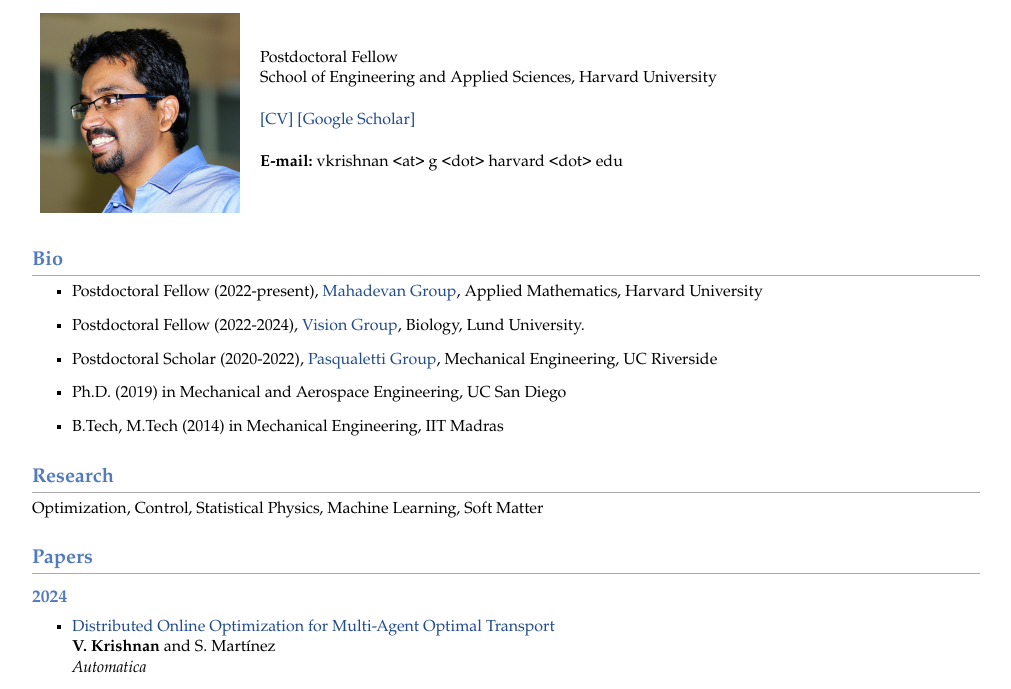
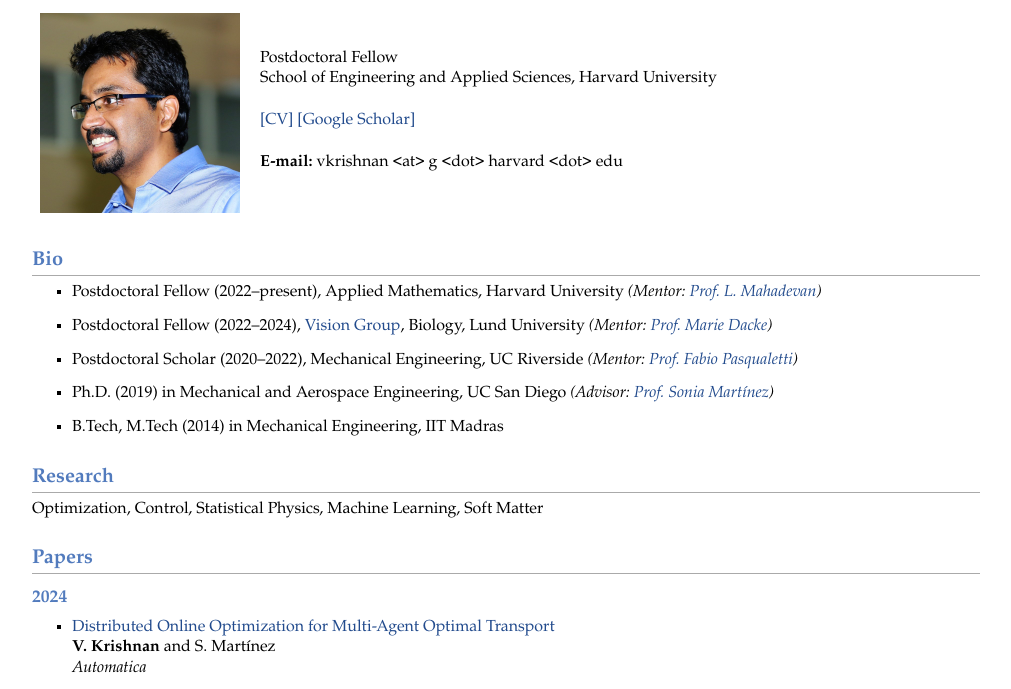
Before and after one commit to vishaal-krishnan/vishaal-krishnan.github.io, a plain HTML site: page index.html in a window 1280 px wide. Shown: the part 61-750 px from the top of the page, without its empty margins (134-1145 px from the left). Drawn offline with Linux system fonts and the light colour scheme.

Commit message:
changes 092224

```diff
--- a/index.html
+++ b/index.html
@@ -22,22 +22,22 @@ School of Engineering and Applied Sciences, Harvard University <br /><br />
 </td></tr></table>
 <h2>Bio </h2>
 <ul>
-<li><p>Postdoctoral Fellow (2022-present), <a href="https://softmath.seas.harvard.edu/" target=&ldquo;blank&rdquo;>Mahadevan Group</a>, Applied Mathematics, Harvard University
+<li><p>Postdoctoral Fellow (2022&ndash;present), Applied Mathematics, Harvard University <i>(Mentor:  <a href="https://softmath.seas.harvard.edu/" target=&ldquo;blank&rdquo;>Prof. L. Mahadevan</a>)</i>
 </p>
 </li>
 </ul>
 <ul>
-<li><p>Postdoctoral Fellow (2022-2024), <a href="https://portal.research.lu.se/en/organisations/lund-vision-group" target=&ldquo;blank&rdquo;>Vision Group</a>, Biology, Lund University.
+<li><p>Postdoctoral Fellow (2022&ndash;2024), <a href="https://portal.research.lu.se/en/organisations/lund-vision-group" target=&ldquo;blank&rdquo;>Vision Group</a>, Biology, Lund University <i>(Mentor: <a href="https://portal.research.lu.se/en/persons/marie-dacke" target=&ldquo;blank&rdquo;>Prof. Marie Dacke</a>)</i>
 </p>
 </li>
 </ul>
 <ul>
-<li><p>Postdoctoral Scholar (2020-2022), <a href="http://www.fabiopas.it/index.html" target=&ldquo;blank&rdquo;>Pasqualetti Group</a>, Mechanical Engineering, UC Riverside
+<li><p>Postdoctoral Scholar (2020&ndash;2022), Mechanical Engineering, UC Riverside <i>(Mentor: <a href="http://www.fabiopas.it/index.html" target=&ldquo;blank&rdquo;>Prof. Fabio Pasqualetti</a>)</i>
 </p>
 </li>
 </ul>
 <ul>
-<li><p>Ph.D. (2019) in Mechanical and Aerospace Engineering, UC San Diego
+<li><p>Ph.D. (2019) in Mechanical and Aerospace Engineering, UC San Diego <i>(Advisor: <a href="https://jacobsschool.ucsd.edu/people/profile/sonia-martinez" target=&ldquo;blank&rdquo;>Prof. Sonia Martínez</a>)</i>
 </p>
 </li>
 </ul>
@@ -203,7 +203,7 @@ A. Saradgi, V. Muralidharan, <b>V. Krishnan</b>, S. Menta and A. D. Mahindrakar
 </ul>
 <div id="footer">
 <div id="footer-text">
-Page generated 2024-09-22 13:17:43 EDT, by <a href="https://github.com/wsshin/jemdoc_mathjax" target="blank">jemdoc+MathJax</a>.
+Page generated 2024-09-22 13:25:58 EDT, by <a href="https://github.com/wsshin/jemdoc_mathjax" target="blank">jemdoc+MathJax</a>.
 </div>
 </div>
 </div>
```
Also changed, not shown: 1 other file.
